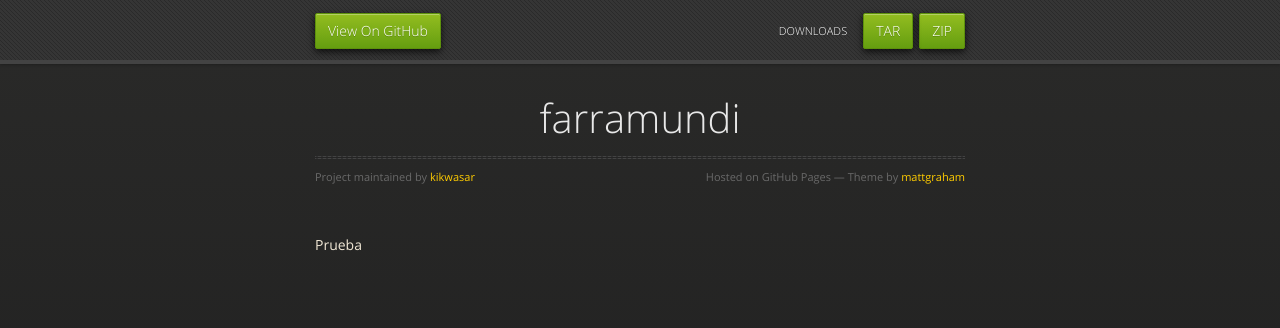
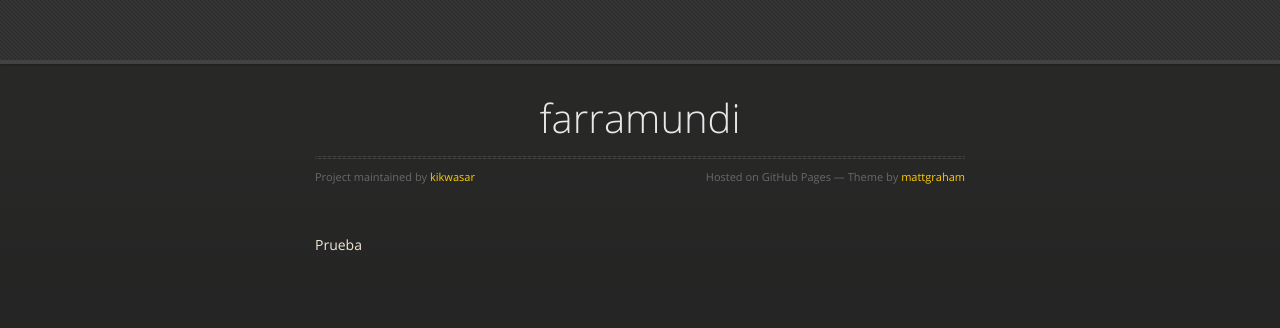
Before and after one commit to kikwasar/farramundi, a plain HTML site: page index.html in a window 1280 px wide. Drawn offline with nearby package versions, Linux system fonts and the light colour scheme.

Commit message:
Deleted navbar

```diff
--- a/index.html
+++ b/index.html
@@ -19,13 +19,6 @@
   </head>
   <body>
       <div id="header">
-        <nav>
-          <li class="fork"><a href="https://github.com/kikwasar/farramundi.github.io">View On GitHub</a></li>
-          <li class="downloads"><a href="https://github.com/kikwasar/farramundi.github.io/zipball/master">ZIP</a></li>
-          <li class="downloads"><a href="https://github.com/kikwasar/farramundi.github.io/tarball/master">TAR</a></li>
-          <li class="title">DOWNLOADS</li>
-        </nav>
-      </div><!-- end header -->
 
     <div class="wrapper">
 
```
